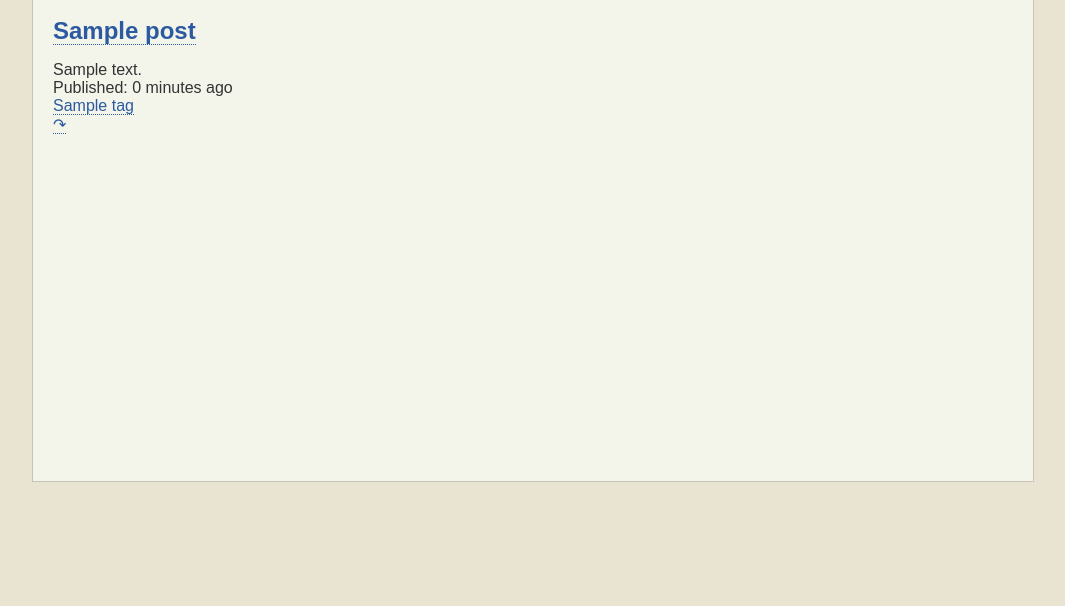
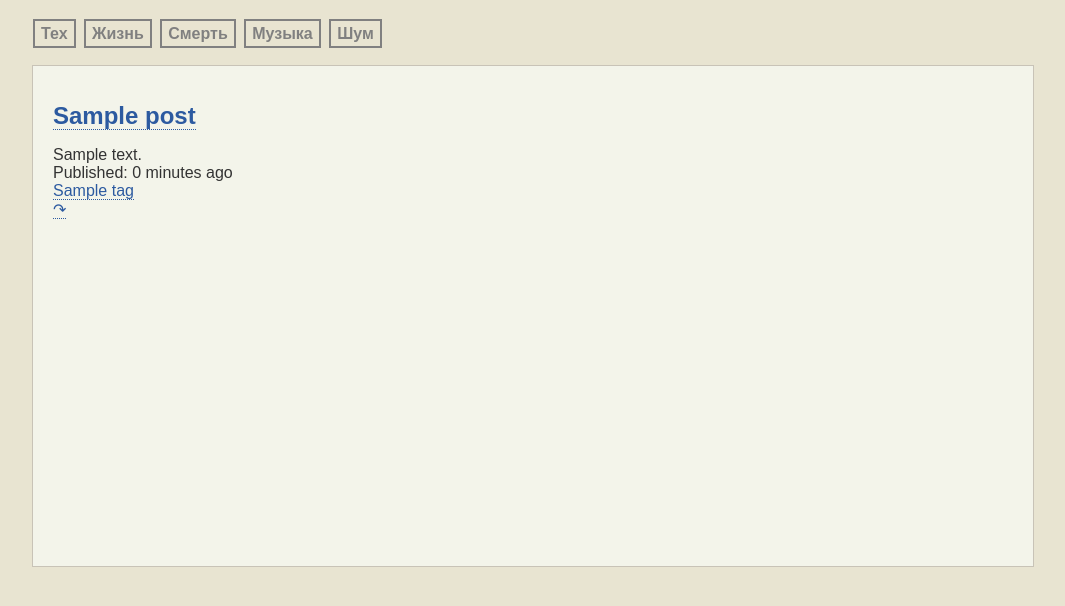
Before and after one commit to vlevit/vlevit.org, a Django app: template templates/post.html in a window 1280 px wide. Shown: the top 606 px of the page, without its empty margins (107-1172 px from the left). Run offline with Django 3.2, Linux system fonts and the light colour scheme; the template is opened without the code that fills it: most values are stand-ins (such as "Sample title", 1, 10 or a date in 2020); parts of the project's set-up code (start-up, migrations or seed data) failed here and were passed over.

Commit message:
Add site navigation bar

```diff
--- a/static/css/base.css
+++ b/static/css/base.css
@@ -3,8 +3,12 @@ body {
   background-color: rgb(232, 228, 209);
   font-family: sans-serif;
   font-size: 100%;             /* most likely 16px */
-  margin-top: -20px;
-  margin-bottom: -20px;
+}
+
+header {
+  width: 100%;
+  max-width: 1000px;
+  margin: 20px auto;
 }
 
 #container {
@@ -18,8 +22,6 @@ body {
 }
 
 #sidebar {
-  float: right;
-  width: 30%;
   position: absolute;
   left: 70%;
   margin: 20px 20px 20px 40px;
@@ -30,8 +32,35 @@ body {
   float: left;
   width: 70%;
   margin-left: 20px;
-  margin: 20px 0px 20px 20px;
+  margin: 20px;
 }
+
+#content > h1 {
+  margin-top: 0px;
+}
+
+ul.sitenav {
+  list-style-type: none;
+  padding-left: 0px;
+}
+
+ul.sitenav li {
+  display: inline;
+  margin: 0px 4px 0px 0px;
+}
+
+ul.sitenav li a {
+  border-style: solid;
+  border-width: 2px;
+  border-color: rgb(128, 128, 128);
+  padding: 4px 6px;
+  color: rgb(128, 128, 128);
+  font-weight: bold;
+}
+
+ul.sitenav li a:hover{
+	background: rgb(128, 128, 128);
+	color: white;
 }
 
 p, ul {
@@ -125,5 +154,6 @@ ul.tag_list li {
 
   #content {
     width: auto;
+    float: none;
   }
 }
--- a/templates/base.html
+++ b/templates/base.html
@@ -1,4 +1,5 @@
-<!DOCTYPE html>{% load i18n %}
+{% load i18n %}
+<!DOCTYPE html>
 <html lang="{{LANGUAGE_CODE}}">
     <head>
         <meta charset="UTF-8">
@@ -10,9 +11,13 @@
         {% block headlinks %}{% endblock %}
     </head>
     <body>
+        <header>
+            {% include "sitenav.html" %}
+        </header>
         <div id="container">
+            <div id="content">{% block content %}{% endblock %}</div>
             <div id="sidebar">{% block sidebar %}{% endblock %}</div>
-            <div id="content">{% block content %}{% endblock %}</div>
+            <div class="clear"></div>
         </div>
     </body>
 </html>
--- /dev/null
+++ b/templates/sitenav.html
@@ -0,0 +1,19 @@
+{% load i18n %}
+
+<ul class="sitenav">
+    {% if LANGUAGE_CODE == "en" %}
+        <li><a href="{% url post_list "tech" %}">Tech</a></li>
+        {% language "ru" %}<li><a href="{% url post_list "life" %}">Life<sup>RU</sup></a></li>{% endlanguage %}
+        {% language "en" %}<li><a href="{% url post_list "death" %}">Death</a></li>{% endlanguage %}
+        {% language "ru" %}
+            <li><a href="{% url post_list "music" %}">Music<sup>RU</sup></a></li>
+            <li><a href="{% url post_list "noise" %}">Noise<sup>RU</sup></a></li>
+        {% endlanguage %}
+    {% else %} {# "ru" #}
+        <li><a href="{% url post_list "tech" %}">Тех</a></li>
+        <li><a href="{% url post_list "life" %}">Жизнь</a></li>
+        <li><a href="{% url post_list "death" %}">Смерть</a></li>
+        <li><a href="{% url post_list "music" %}">Музыка</a></li>
+        <li><a href="{% url post_list "noise" %}">Шум<sup></sup></a></li>
+    {% endif %}
+</ul>
```
